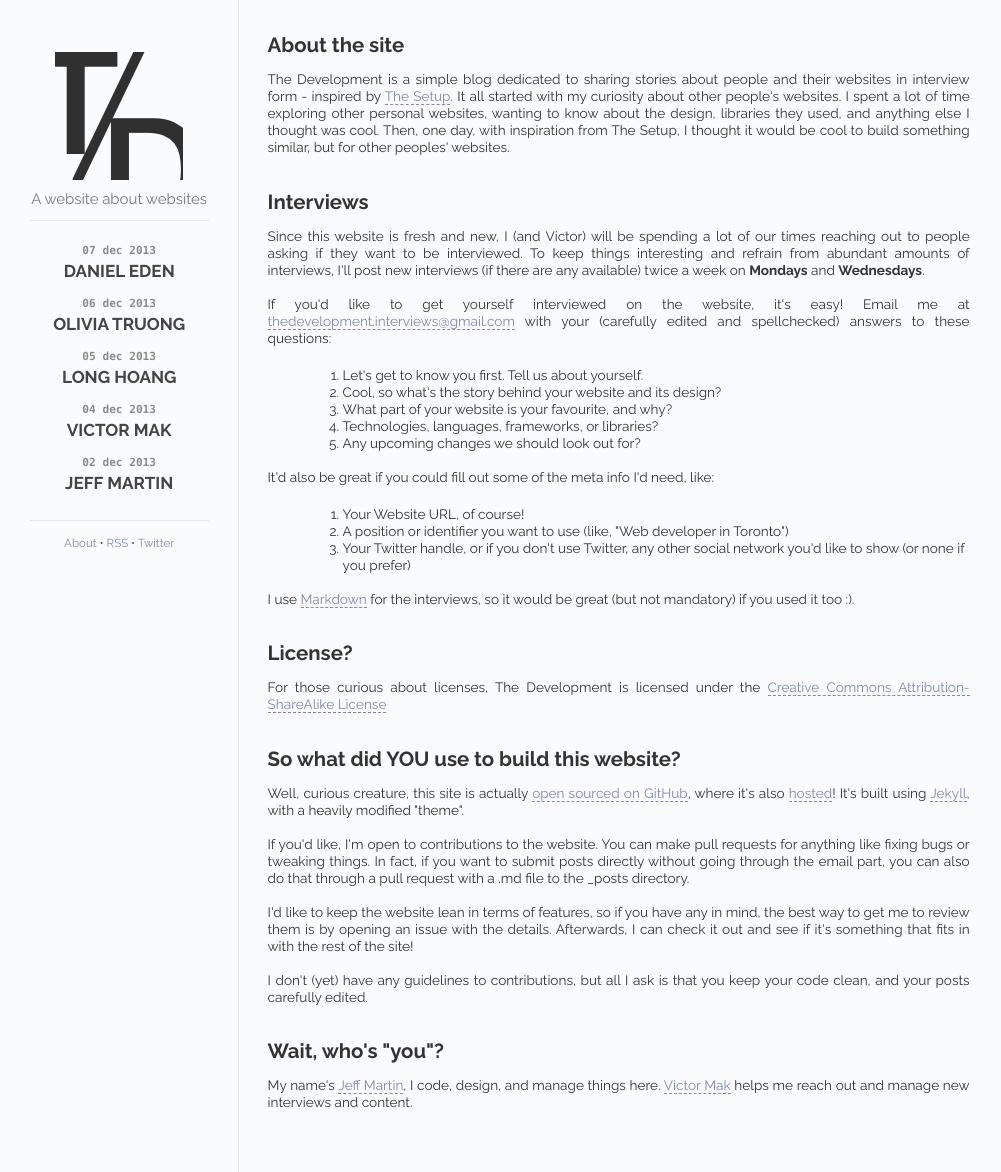
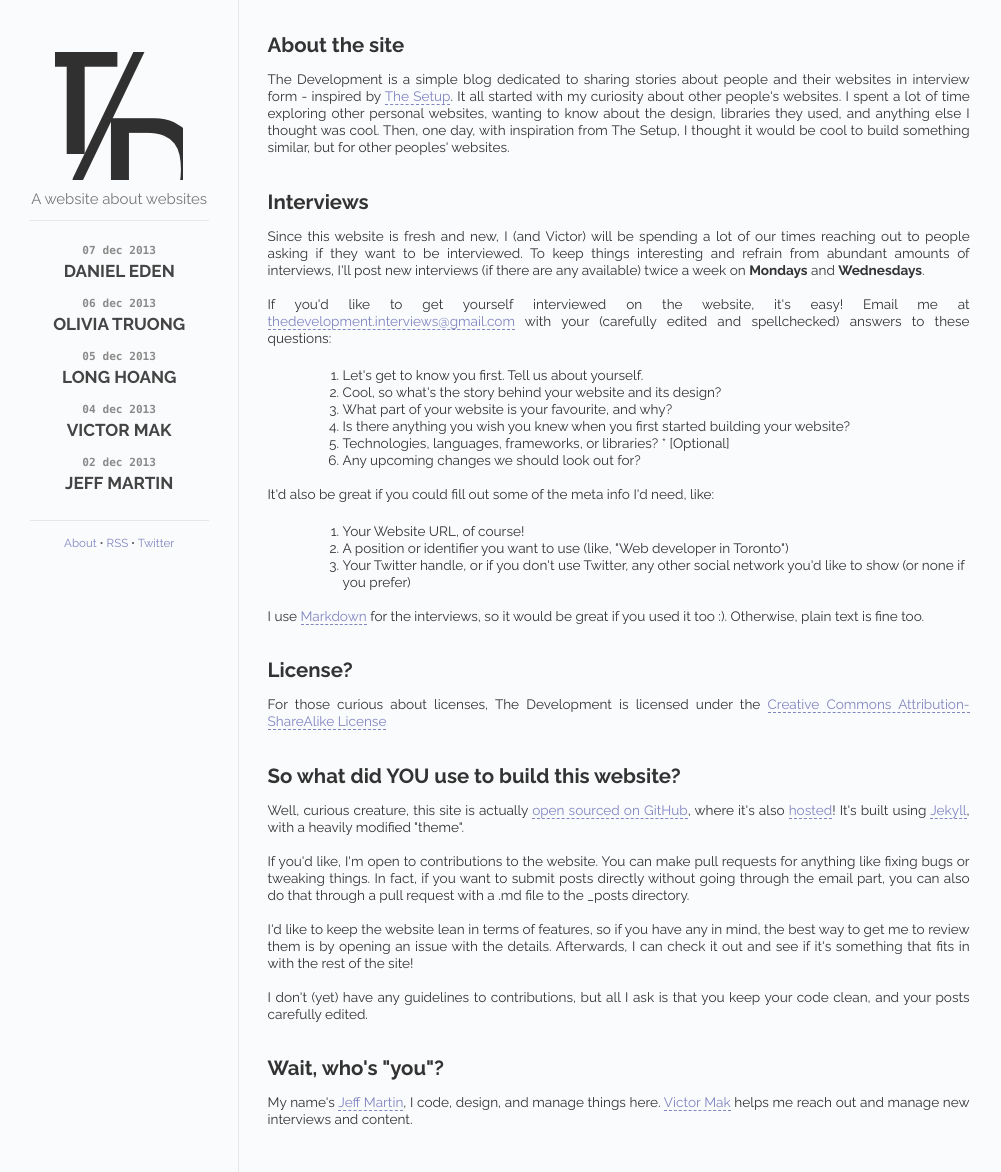
Before and after one commit to the-development/thedevelopment, a Jekyll site: the page built from about/index.html, in a window 1280 px wide. Shown: the whole page, without its empty margins (120-1121 px from the left). Built offline with Jekyll 4.4.1, drawn with Linux system fonts in a browser that asks for light colours; Markdown is read by kramdown in place of the engine named in the settings.

Commit message:
Question changes

```diff
--- a/about/index.html
+++ b/about/index.html
@@ -30,7 +30,8 @@ title: The Development
           <li>Let's get to know you first. Tell us about yourself.</li>
           <li>Cool, so what's the story behind your website and its design?</li>
           <li>What part of your website is your favourite, and why?</li>
-          <li>Technologies, languages, frameworks, or libraries?</li>
+          <li>Is there anything you wish you knew when you first started building your website?</li>
+          <li>Technologies, languages, frameworks, or libraries? * [Optional]</li>
           <li>Any upcoming changes we should look out for?</li>
         </ol>
     </p>
@@ -43,7 +44,7 @@ title: The Development
         </ol>
     </p>
     <p>
-      I use <a href="http://daringfireball.net/projects/markdown/">Markdown</a> for the interviews, so it would be great (but not mandatory) if you used it too :).
+      I use <a href="http://daringfireball.net/projects/markdown/">Markdown</a> for the interviews, so it would be great if you used it too :). Otherwise, plain text is fine too.
     </p>
   </div>
   <div id="license" class="about-section">
```
